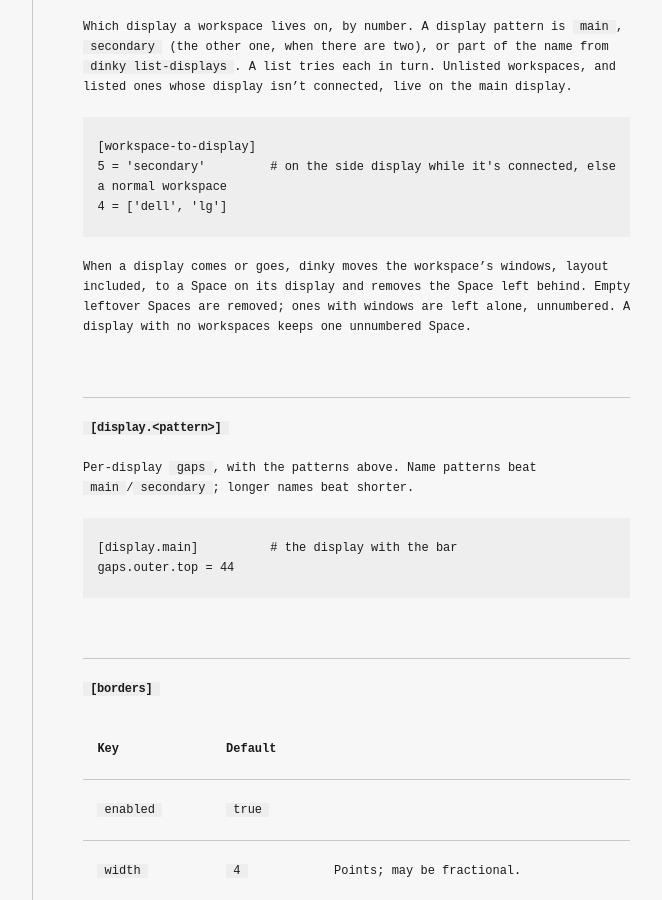
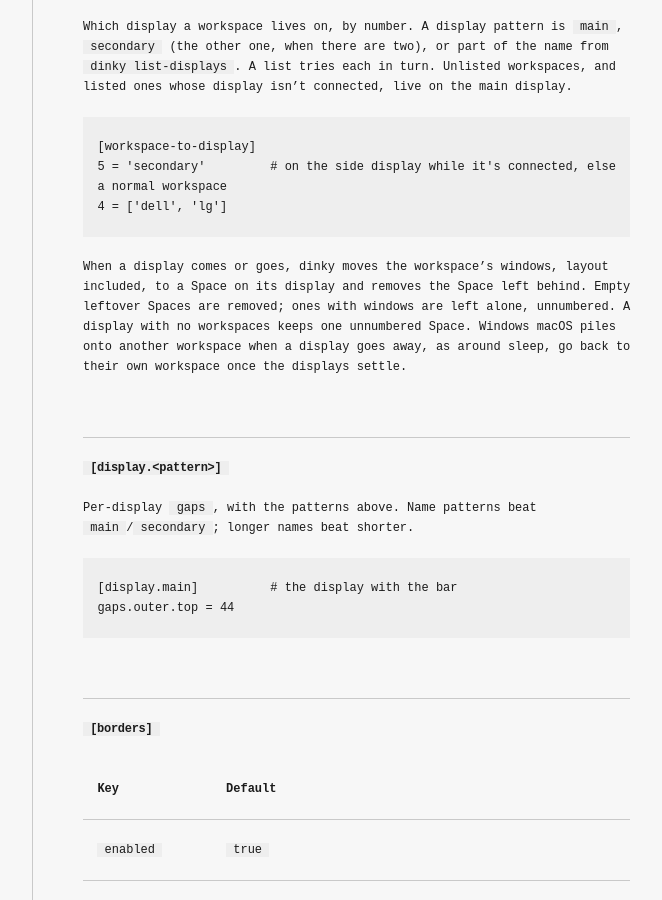
Before and after one commit to eduwass/Dinky, a Jekyll site: the page built from docs/configuration.md, in a window 1280 px wide and 900 px high, scrolled down 2740 px. Shown: the whole window, without its empty margins (205-867 px from the left). Built offline with Jekyll 4.4.1, drawn with Linux system fonts in a browser that asks for light colours.

Commit message:
Document windows returning after displays change

```diff
--- a/docs/configuration.md
+++ b/docs/configuration.md
@@ -95,7 +95,9 @@ listed ones whose display isn't connected, live on the main display.
 When a display comes or goes, dinky moves the workspace's windows, layout
 included, to a Space on its display and removes the Space left behind. Empty
 leftover Spaces are removed; ones with windows are left alone, unnumbered. A
-display with no workspaces keeps one unnumbered Space.
+display with no workspaces keeps one unnumbered Space. Windows macOS piles onto
+another workspace when a display goes away, as around sleep, go back to their
+own workspace once the displays settle.
 
 ## `[display.<pattern>]`
 
```
